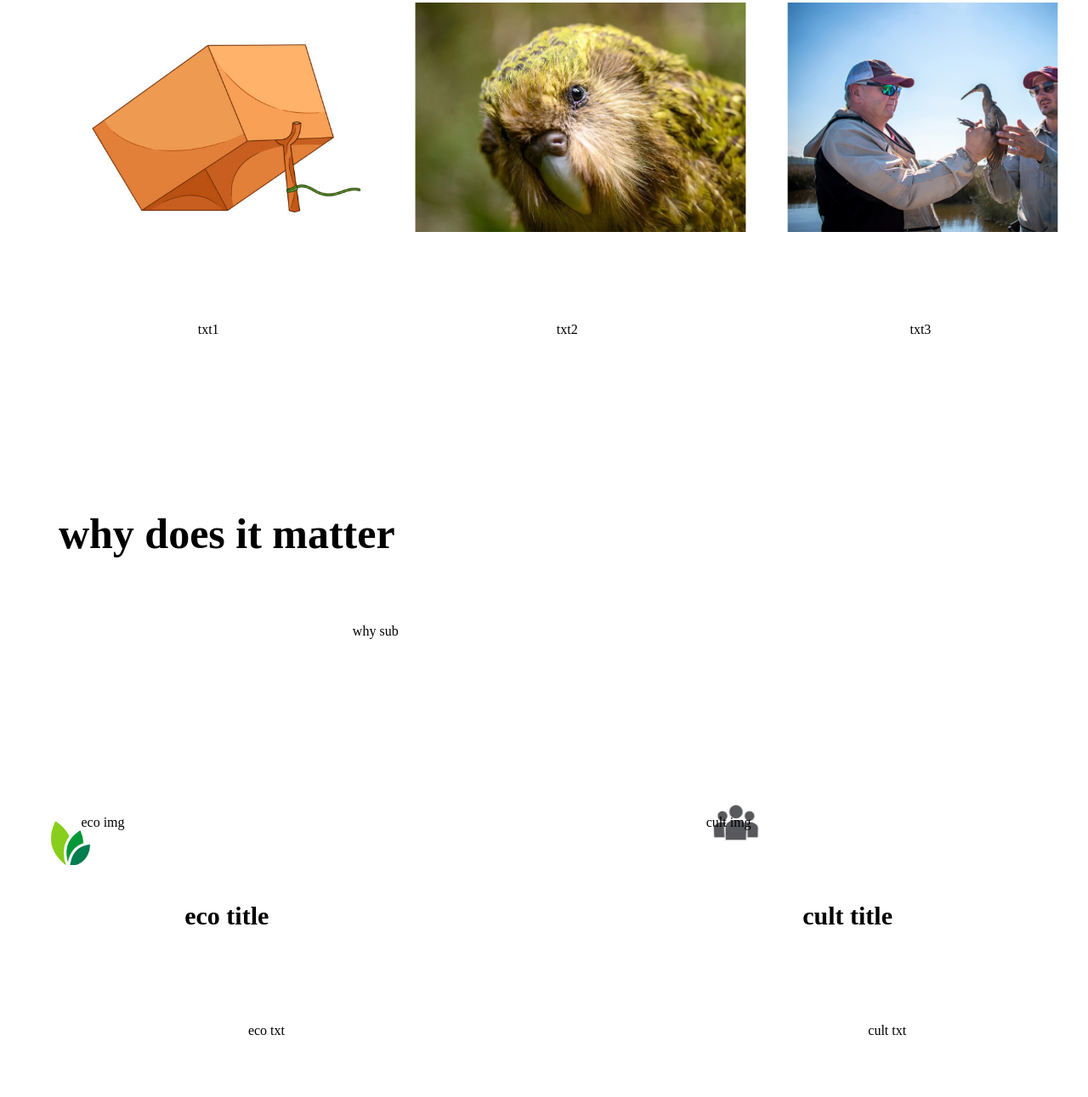
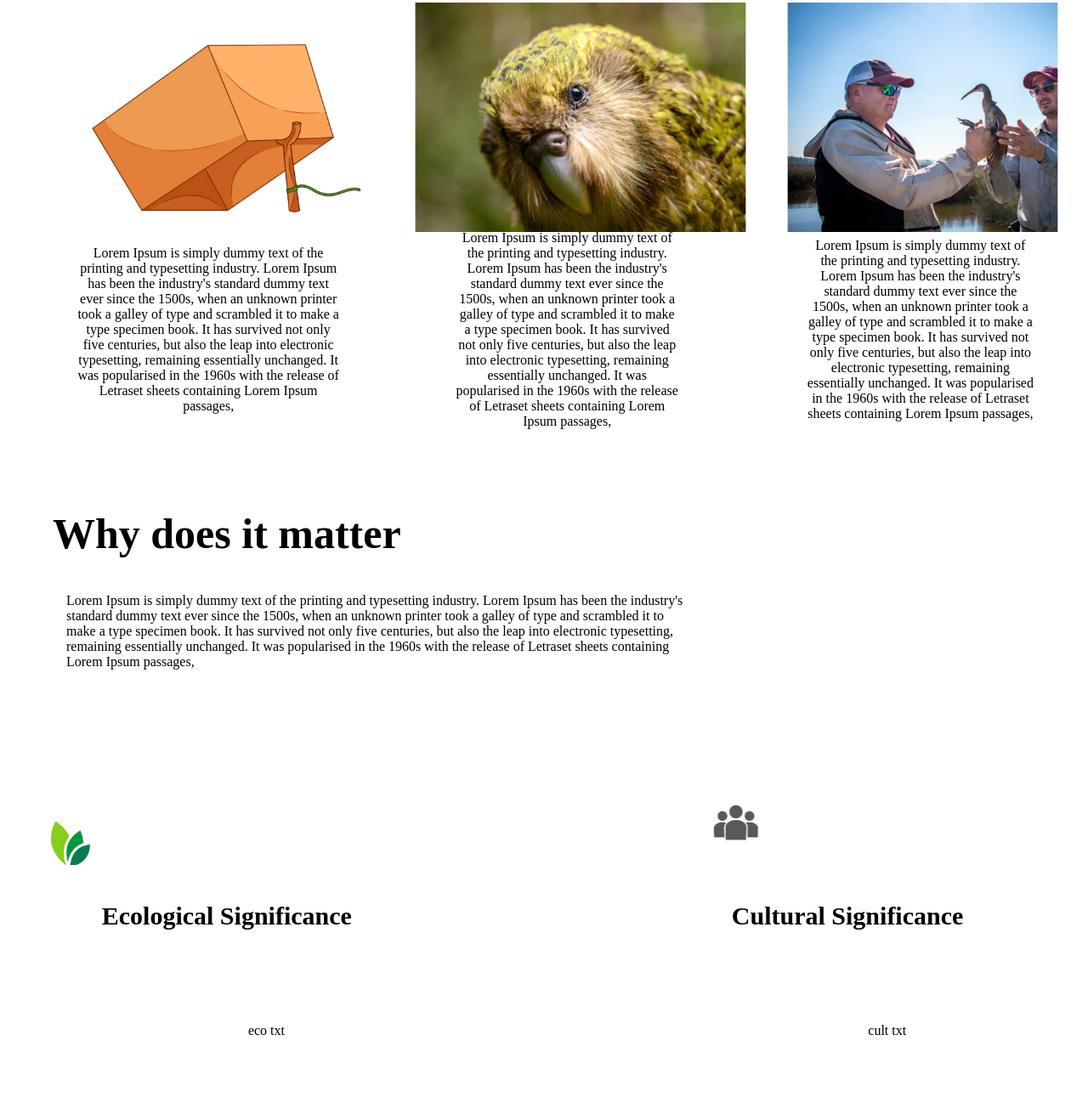
Before and after one commit to 172574/website, a plain HTML site: page website/index.html in a window 1280 px wide. Shown: the part 3156-4447 px from the top of the page at 85% size. Drawn offline with Linux system fonts and the light colour scheme.

Commit message:
Update index.html

```diff
--- a/website/index.html
+++ b/website/index.html
@@ -31,18 +31,18 @@
     <div class="strat_img1"></div>
     <div class="strat_img2"></div>
     <div class="strat_img3"></div>
-    <div class="strat_sub1">sub1</div>
-    <div class="strat_sub2">sub2</div>
-    <div class="strat_sub3">sub3</div>
-    <div class="strat_txt1">txt1</div>
-    <div class="strat_txt2">txt2</div>
-    <div class="strat_txt3">txt3</div>
-    <div class="why_title">why does it matter</div>
-    <div class="why_sub">why sub</div>
-    <div class="eco_img">eco img</div>
-    <div class="cult_img">cult img</div>
-    <div class="eco_title">eco title</div>
-    <div class="cult_title">cult title</div>
+    <div class="strat_sub1">Predator control</div>
+    <div class="strat_sub2">Adopt them</div>
+    <div class="strat_sub3">Constant monitoring</div>
+    <div class="strat_txt1">Lorem Ipsum is simply dummy text of the printing and typesetting industry. Lorem Ipsum has been the industry's standard dummy text ever since the 1500s, when an unknown printer took a galley of type and scrambled it to make a type specimen book. It has survived not only five centuries, but also the leap into electronic typesetting, remaining essentially unchanged. It was popularised in the 1960s with the release of Letraset sheets containing Lorem Ipsum passages, </div>
+    <div class="strat_txt2">Lorem Ipsum is simply dummy text of the printing and typesetting industry. Lorem Ipsum has been the industry's standard dummy text ever since the 1500s, when an unknown printer took a galley of type and scrambled it to make a type specimen book. It has survived not only five centuries, but also the leap into electronic typesetting, remaining essentially unchanged. It was popularised in the 1960s with the release of Letraset sheets containing Lorem Ipsum passages, </div>
+    <div class="strat_txt3">Lorem Ipsum is simply dummy text of the printing and typesetting industry. Lorem Ipsum has been the industry's standard dummy text ever since the 1500s, when an unknown printer took a galley of type and scrambled it to make a type specimen book. It has survived not only five centuries, but also the leap into electronic typesetting, remaining essentially unchanged. It was popularised in the 1960s with the release of Letraset sheets containing Lorem Ipsum passages, </div>
+    <div class="why_title">Why does it matter</div>
+    <div class="why_sub">Lorem Ipsum is simply dummy text of the printing and typesetting industry. Lorem Ipsum has been the industry's standard dummy text ever since the 1500s, when an unknown printer took a galley of type and scrambled it to make a type specimen book. It has survived not only five centuries, but also the leap into electronic typesetting, remaining essentially unchanged. It was popularised in the 1960s with the release of Letraset sheets containing Lorem Ipsum passages,</div>
+    <div class="eco_img"></div>
+    <div class="cult_img"></div>
+    <div class="eco_title">Ecological Significance</div>
+    <div class="cult_title">Cultural Significance</div>
     <div class="eco_txt">eco txt</div>
     <div class="cult_txt">cult txt</div>
     <div class="join_title">join title</div>
```
